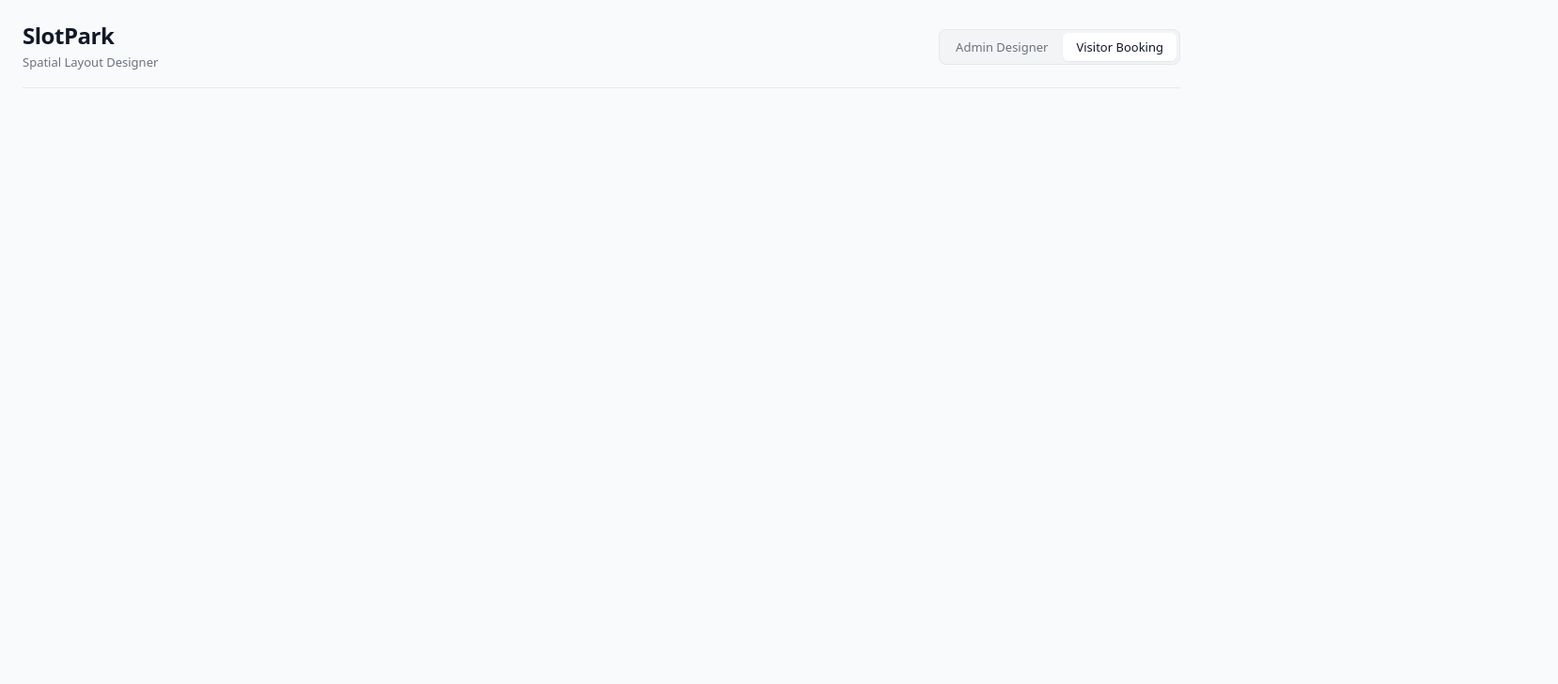
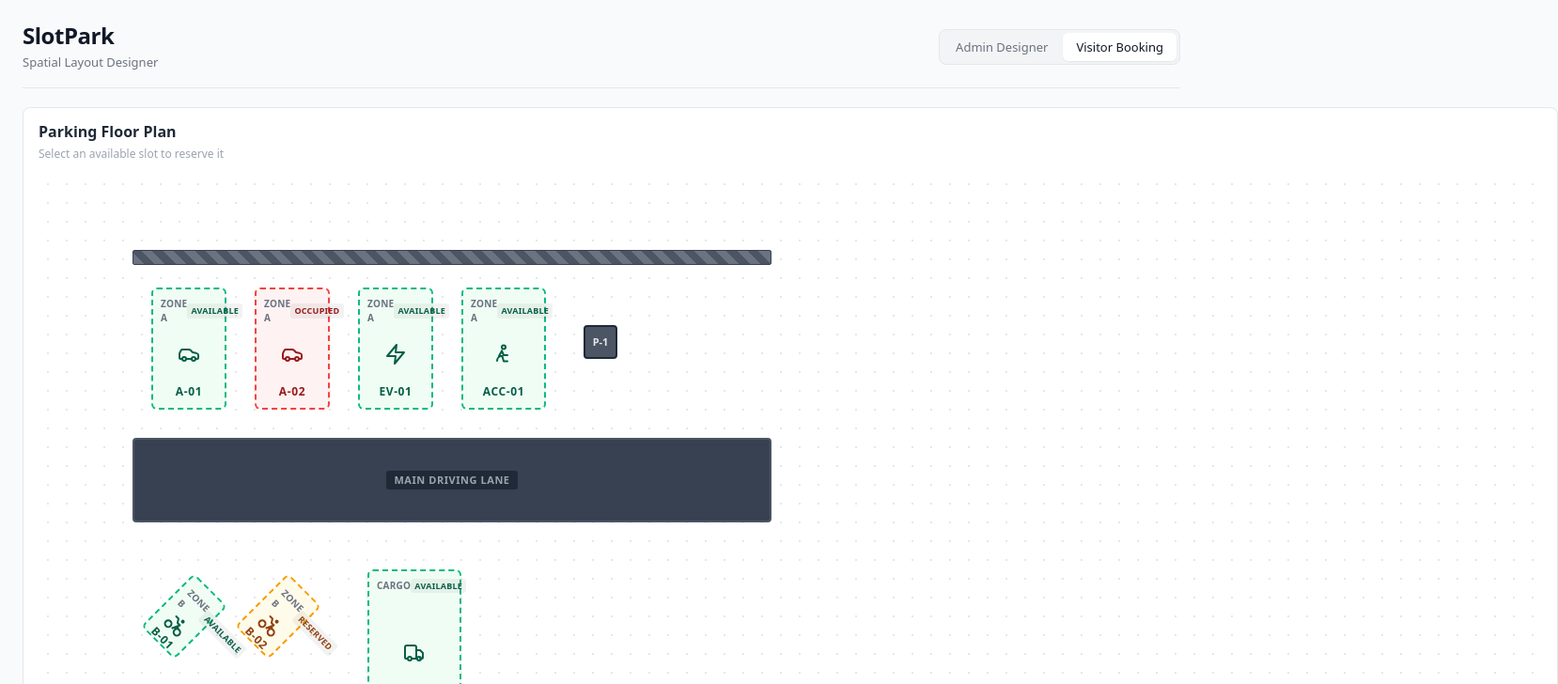
Before and after one commit to luvsingh2006/SlotPark, a React (Vite) app: page / in a window 1280 px wide. Both pictures are taken after a click on the tab "Visitor Booking". Shown: the top 728 px of the page at 94% size, 1658 px wide, since content can reach past the window. Built offline with nearby package versions, Linux system fonts and the light colour scheme.

Commit message:
build visitor read-only canvas view with interactive slot selection

```diff
--- a/src/App.jsx
+++ b/src/App.jsx
@@ -6,6 +6,7 @@ import { ParkingStatsBar } from './components/ParkingStatsBar'
 import { ExportModal } from './components/ExportModal'
 import { ImportModal } from './components/ImportModal'
 import { ModeSwitcher } from './components/ModeSwitcher'
+import { VisitorCanvasView } from './components/VisitorCanvasView'
 import { DownloadIcon, UploadIcon } from './components/Icons'
 import {
   INITIAL_LAYOUT_OBJECTS,
@@ -38,6 +39,7 @@ function App() {
     visible: true,
   })
   const [isBlueprintOpen, setIsBlueprintOpen] = useState(false)
+  const [selectedVisitorSlotId, setSelectedVisitorSlotId] = useState(null)
 
   const handleImportLayout = useCallback((importedData, mode = 'replace') => {
     if (!importedData || !importedData.objects) return
@@ -432,7 +434,24 @@ function App() {
           />
         </>
       ) : (
-        <main className="app-main" />
+        <main className="app-main">
+          <section className="designer-canvas-section">
+            <div className="panel-header">
+              <div>
+                <h2>Parking Floor Plan</h2>
+                <span className="panel-hint">Select an available slot to reserve it</span>
+              </div>
+            </div>
+
+            <VisitorCanvasView
+              objects={objects}
+              selectedSlotId={selectedVisitorSlotId}
+              onSelectSlot={(slot) => setSelectedVisitorSlotId(slot.id)}
+              canvasWidth={DEFAULT_CANVAS_CONFIG.width}
+              canvasHeight={DEFAULT_CANVAS_CONFIG.height}
+            />
+          </section>
+        </main>
       )}
     </div>
   )
--- /dev/null
+++ b/src/components/VisitorCanvasView.css
@@ -0,0 +1,94 @@
+.visitor-canvas-container {
+  width: 100%;
+  overflow-x: auto;
+  background-color: #f3f4f6;
+  border-radius: 6px;
+}
+
+.visitor-canvas-scaler {
+  position: relative;
+  width: 100%;
+}
+
+.visitor-canvas-surface {
+  position: relative;
+  background-color: #ffffff;
+  background-image: radial-gradient(circle, #e5e7eb 1px, transparent 1px);
+  background-size: 20px 20px;
+}
+
+.visitor-canvas-object {
+  box-sizing: border-box;
+}
+
+.visitor-canvas-road {
+  width: 100%;
+  height: 100%;
+  background-color: #374151;
+  border: 2px solid #4b5563;
+  border-radius: 4px;
+  display: flex;
+  align-items: center;
+  justify-content: center;
+  box-sizing: border-box;
+}
+
+.visitor-canvas-road span {
+  color: #9ca3af;
+  font-size: 11px;
+  font-weight: 600;
+  text-transform: uppercase;
+  letter-spacing: 0.05em;
+  background-color: #1f2937;
+  padding: 2px 8px;
+  border-radius: 3px;
+}
+
+.visitor-canvas-wall {
+  width: 100%;
+  height: 100%;
+  background: repeating-linear-gradient(45deg, #6b7280, #6b7280 8px, #4b5563 8px, #4b5563 16px);
+  border: 1px solid #374151;
+  border-radius: 2px;
+  box-sizing: border-box;
+}
+
+.visitor-canvas-pillar {
+  width: 100%;
+  height: 100%;
+  background-color: #4b5563;
+  color: #e5e7eb;
+  border: 2px solid #1f2937;
+  border-radius: 4px;
+  display: flex;
+  align-items: center;
+  justify-content: center;
+  font-size: 11px;
+  font-weight: bold;
+  box-sizing: border-box;
+}
+
+.visitor-canvas-gate {
+  width: 100%;
+  height: 100%;
+  border-radius: 4px;
+  display: flex;
+  align-items: center;
+  justify-content: center;
+  font-size: 11px;
+  font-weight: 700;
+  letter-spacing: 0.05em;
+  box-sizing: border-box;
+}
+
+.visitor-canvas-gate--entry {
+  background-color: #ecfdf5;
+  color: #065f46;
+  border: 2px solid #10b981;
+}
+
+.visitor-canvas-gate--exit {
+  background-color: #fff1f2;
+  color: #9f1239;
+  border: 2px solid #f43f5e;
+}
--- /dev/null
+++ b/src/components/VisitorCanvasView.jsx
@@ -0,0 +1,112 @@
+import { useEffect, useRef, useState } from 'react'
+import { ParkingSlot } from './ParkingSlot'
+import { OBJECT_TYPES, isSlotType, DEFAULT_CANVAS_CONFIG } from '../utils/layoutModels'
+import './VisitorCanvasView.css'
+
+function renderStructuralElement(obj) {
+  switch (obj.type) {
+    case OBJECT_TYPES.ROAD:
+      return (
+        <div className="visitor-canvas-road">
+          <span>{obj.label}</span>
+        </div>
+      )
+    case OBJECT_TYPES.WALL:
+      return <div className="visitor-canvas-wall" />
+    case OBJECT_TYPES.PILLAR:
+      return (
+        <div className="visitor-canvas-pillar">
+          <span>{obj.label || 'P'}</span>
+        </div>
+      )
+    case OBJECT_TYPES.ENTRY:
+    case OBJECT_TYPES.EXIT:
+      return (
+        <div className={`visitor-canvas-gate visitor-canvas-gate--${obj.type}`}>
+          <span>{obj.label || obj.type.toUpperCase()}</span>
+        </div>
+      )
+    default:
+      return null
+  }
+}
+
+export function VisitorCanvasView({
+  objects = [],
+  selectedSlotId = null,
+  onSelectSlot,
+  canvasWidth = DEFAULT_CANVAS_CONFIG.width,
+  canvasHeight = DEFAULT_CANVAS_CONFIG.height,
+}) {
+  const containerRef = useRef(null)
+  const [scale, setScale] = useState(1)
+
+  useEffect(() => {
+    const container = containerRef.current
+    if (!container) return
+
+    const updateScale = () => {
+      const availableWidth = container.clientWidth
+      const nextScale = Math.min(1, availableWidth / canvasWidth)
+      setScale(nextScale > 0 ? nextScale : 1)
+    }
+
+    updateScale()
+    const observer = new ResizeObserver(updateScale)
+    observer.observe(container)
+    return () => observer.disconnect()
+  }, [canvasWidth])
+
+  return (
+    <div className="visitor-canvas-container" ref={containerRef}>
+      <div
+        className="visitor-canvas-scaler"
+        style={{ height: `${canvasHeight * scale}px` }}
+      >
+        <div
+          className="visitor-canvas-surface"
+          style={{
+            width: `${canvasWidth}px`,
+            height: `${canvasHeight}px`,
+            transform: `scale(${scale})`,
+            transformOrigin: 'top left',
+          }}
+        >
+          {objects.map((obj) => {
+            const isSlot = isSlotType(obj.type)
+            const isSelected = obj.id === selectedSlotId
+            const style = {
+              position: 'absolute',
+              left: `${obj.x}px`,
+              top: `${obj.y}px`,
+              width: `${obj.width}px`,
+              height: `${obj.height}px`,
+              transform: obj.rotation && !isSlot ? `rotate(${obj.rotation}deg)` : undefined,
+              transformOrigin: 'center center',
+            }
+
+            return (
+              <div key={obj.id} className="visitor-canvas-object" style={style}>
+                {isSlot ? (
+                  <ParkingSlot
+                    id={obj.id}
+                    label={obj.label}
+                    vehicleType={obj.vehicleType}
+                    status={isSelected ? 'selected' : obj.status || 'available'}
+                    rotation={obj.rotation}
+                    width={obj.width}
+                    height={obj.height}
+                    section={obj.section}
+                    onClick={() => onSelectSlot && onSelectSlot(obj)}
+                  />
+                ) : (
+                  renderStructuralElement(obj)
+                )}
+              </div>
+            )
+          })}
+        </div>
+      </div>
+    </div>
+  )
+}
```
